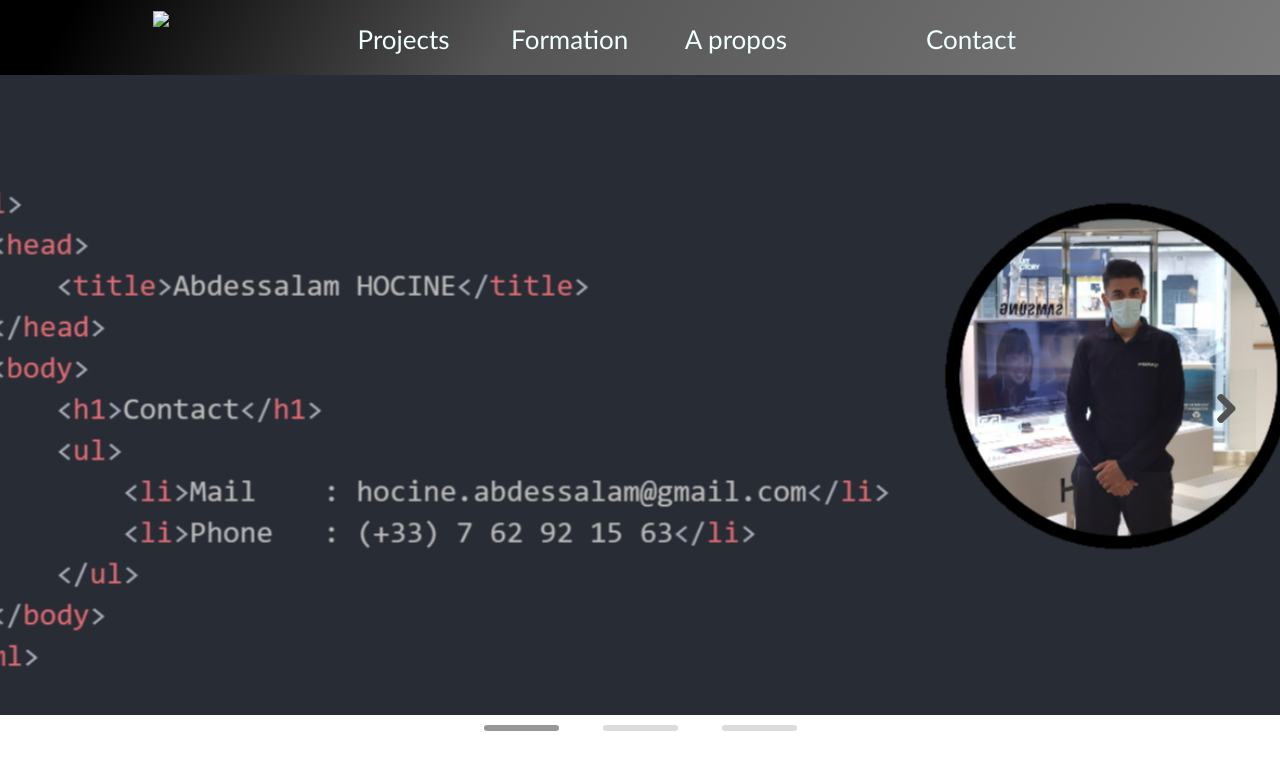
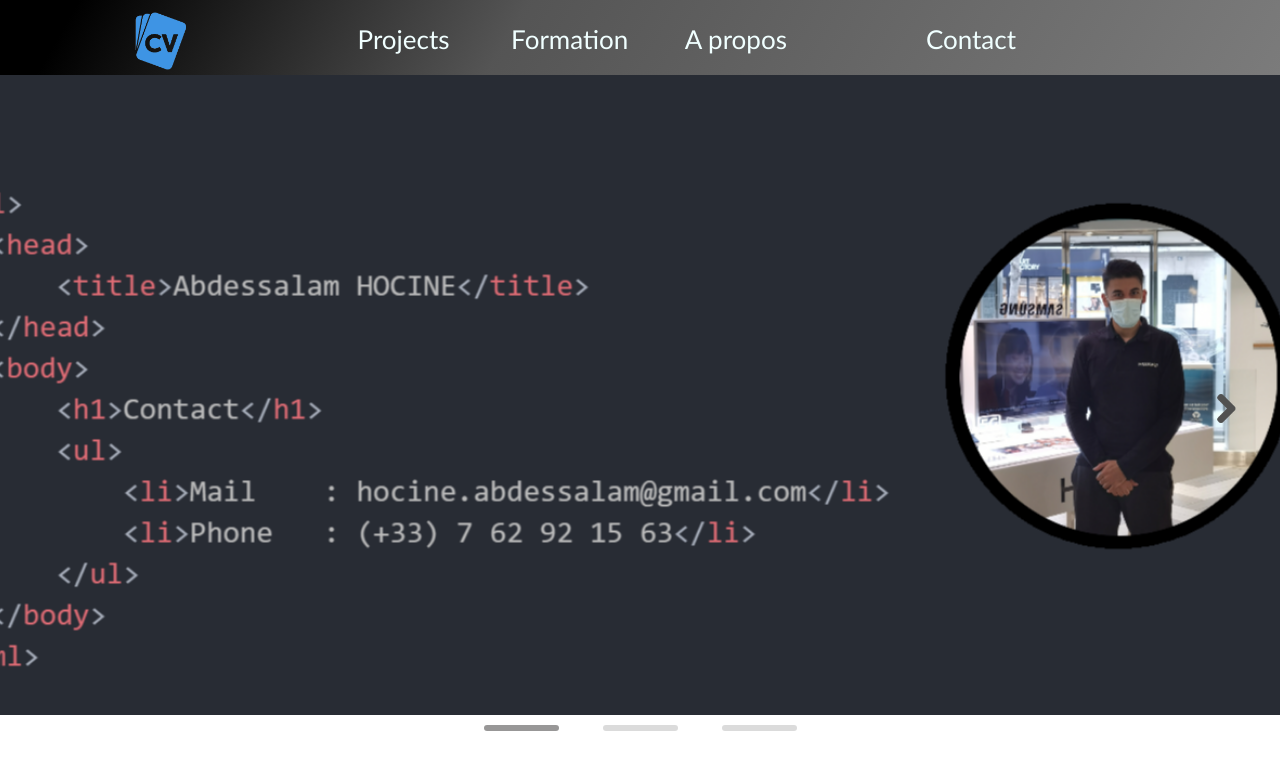
Before and after one commit to ahocinemax/ahocinemax.github.io, a plain HTML site: page index.html in a window 1280 px wide. Shown: the top 783 px of the page. Drawn offline with nearby package versions, Linux system fonts and the light colour scheme; grey boxes are pictures that could not be loaded.

Commit message:
Update logo index.html

```diff
--- a/index.html
+++ b/index.html
@@ -28,7 +28,7 @@
 				<ul class="navbar-nav">
 					<li class="navbar-logo">
 						<a href="index.html">
-							<img src="images/logo_p.png" id="logo">
+							<img src="images/logo.png" id="logo">
 						</a>
 					</li>
 					<li class="nav-item">
```
